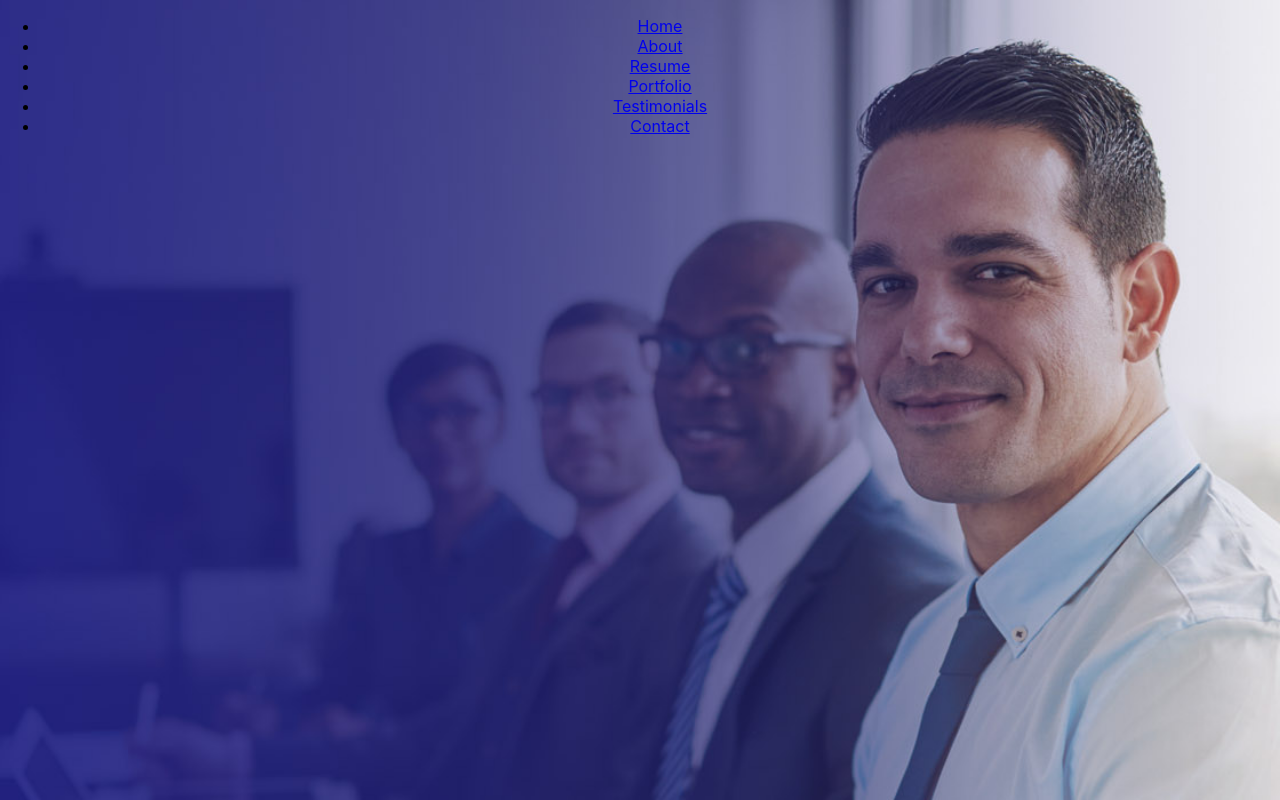
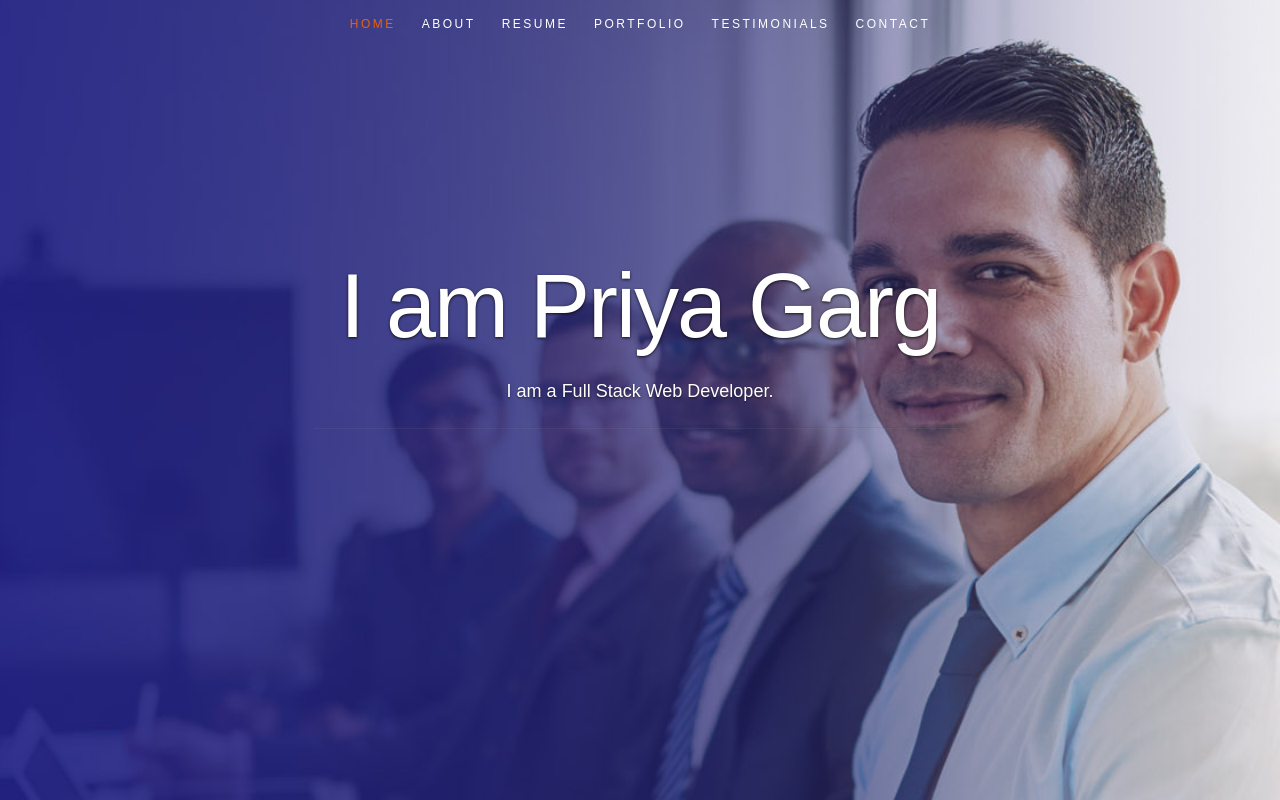
Before and after one commit to guptaria/React-Portfolio, a React (Create React App) app: page / in a window 1280 px wide. Built offline with nearby package versions, Linux system fonts and the light colour scheme.

Commit message:
adding css, background image and scroll down fn

```diff
--- a/src/components/Header/index.js
+++ b/src/components/Header/index.js
@@ -33,15 +33,41 @@ class Header extends Component {
                                 href="#contact">Contact</a>
                         </li>
                     </ul>
-
                 </nav>
 
+                <div className="row banner">
+                    <div className="banner-text">
+                        <h1 className="responsive-headline">
+                            I am {Data.name} </h1>
+                        <h3 style={{ color: "#fff", fontFamily: "sans-serif" }}>I am a {Data.role}.</h3>
+                        <hr />
+                        <ul className="social">
+                            {
+                               Data.socialLinks && Data.socialLinks.map(item => {
+                                    return (
+                                        <li key={item.name}>
+                                            <a href={item.url} target="_blank">
+                                                <i className={item.className}></i>
+                                            </a>
+                                        </li>
+                                    )
 
 
+                                }
+                                )
+                            }
+                        </ul>
+                    </div>
+                </div>
 
 
+                <p className="scrolldown">
+                    <a className="smoothscroll"
+                        href="#"><i
+                            className="icon-down-circle"></i>
 
-
+                    </a>
+                </p>
 
             </header>
 
--- a/src/components/Header/style.css
+++ b/src/components/Header/style.css
@@ -17,3 +17,128 @@ header {
 }
 
 /* vertically center banner section */
+header:before {
+    content: '';
+    display: inline-block;
+    vertical-align: middle;
+    height: 100%;
+ }
+ header .banner {
+    display: inline-block;
+    vertical-align: middle;
+    margin: 0 auto;
+    width: 85%;
+    padding-bottom: 30px;
+    text-align: center;
+ }
+ header .banner-text { width: 100%; }
+ header .banner-text h1 {
+    font: 90px/1.1em 'opensans-bold', sans-serif;
+    color: #fff;
+    letter-spacing: -2px;
+    margin: 0 auto 18px auto;
+    text-shadow: 0px 1px 3px rgba(0, 0, 0, .8);
+ }
+ header .banner-text h3 {
+    font: 18px/1.9em 'librebaskerville-regular', serif;
+    color: #A8A8A8;
+    margin: 0 auto;
+    width: 70%;
+    text-shadow: 0px 1px 2px rgba(0, 0, 0, .5);
+ }
+ header .banner-text h3 span,
+ header .banner-text h3 a {
+    color: #fff;
+ }
+ header .banner-text hr {
+    width: 60%;
+    margin: 18px auto 24px auto;
+    border-color: #2F2D2E;
+    border-color: rgba(150, 150, 150, .1);
+ }
+ /* header social links */
+ header .social {
+    margin: 24px 0;
+    padding: 0;
+    font-size: 30px;
+    text-shadow: 0px 1px 2px rgba(0, 0, 0, .8);
+ }
+ header .social li {
+    display: inline-block;
+    margin: 0 15px;
+    padding: 0;
+ }
+ header .social li a { color: #fff; }
+ header .social li a:hover { color: #11ABB0; }
+ /* scrolldown link */
+ header .scrolldown a {
+    position: absolute;
+    bottom: 30px;
+    left: 50%;
+    margin-left: -29px;
+    color: #fff;
+    display: block;
+    height: 42px;
+    width: 42px;
+    font-size: 42px;
+    line-height: 42px;
+    color: #fff;
+    border-radius: 100%;
+    -webkit-transition: all .3s ease-in-out;
+    -moz-transition: all .3s ease-in-out;
+    -o-transition: all .3s ease-in-out;
+    transition: all .3s ease-in-out;
+ }
+ header .scrolldown a:hover { color: #11ABB0; }
+ /* primary navigation
+ --------------------------------------------------------------------- */
+ #nav-wrap ul, #nav-wrap li, #nav-wrap a {
+      margin: 0;
+      padding: 0;
+      border: none;
+      outline: none;
+ }
+ /* nav-wrap */
+ #nav-wrap {
+    font: 12px 'opensans-bold', sans-serif;
+    width: 100%;
+    text-transform: uppercase;
+    letter-spacing: 2.5px;
+    margin: 0 auto;
+    z-index: 100;
+    position: fixed;
+    left: 0;
+    top: 0;
+ }
+ .opaque { background-color: #333; }
+ /* hide toggle button */
+ #nav-wrap > a.mobile-btn { display: none; }
+ ul#nav {
+    min-height: 48px;
+    width: auto;
+    /* center align the menu */
+    text-align: center;
+ }
+ ul#nav li {
+    position: relative;
+    list-style: none;
+    height: 48px;
+    display: inline-block;
+ }
+ /* Links */
+ ul#nav li a {
+ /* 8px padding top + 8px padding bottom + 32px line-height = 48px */
+    display: inline-block;
+    padding: 8px 13px;
+    line-height: 32px;
+     text-decoration: none;
+    text-align: left;
+    color: #fff;
+     -webkit-transition: color .2s ease-in-out;
+     -moz-transition: color .2s ease-in-out;
+     -o-transition: color .2s ease-in-out;
+     -ms-transition: color .2s ease-in-out;
+     transition: color .2s ease-in-out;
+ }
+ ul#nav li a:active { background-color: transparent !important; }
+ ul#nav li.current a { color: #F06000; }
```
